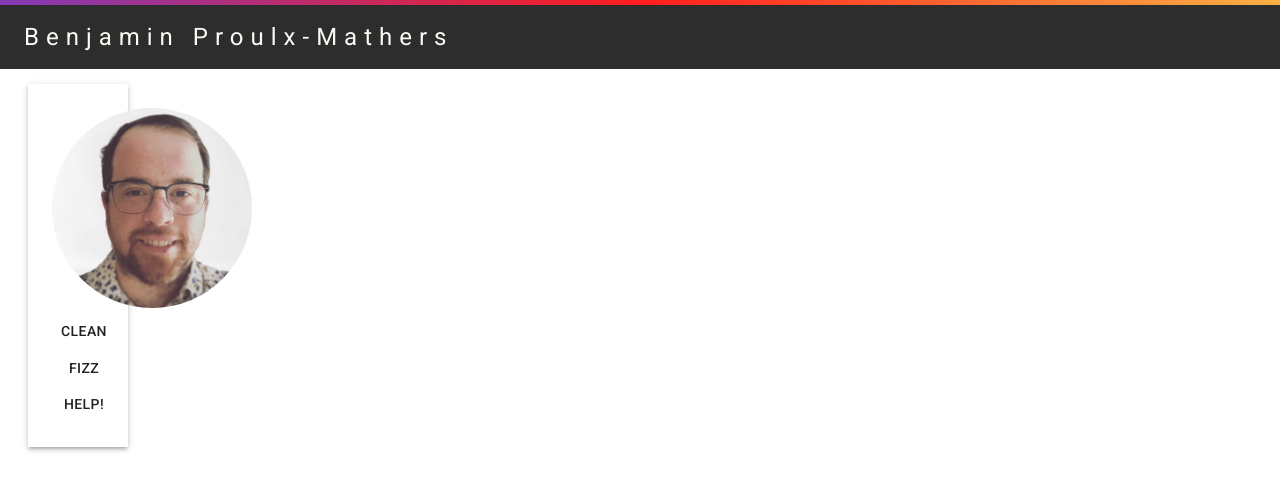
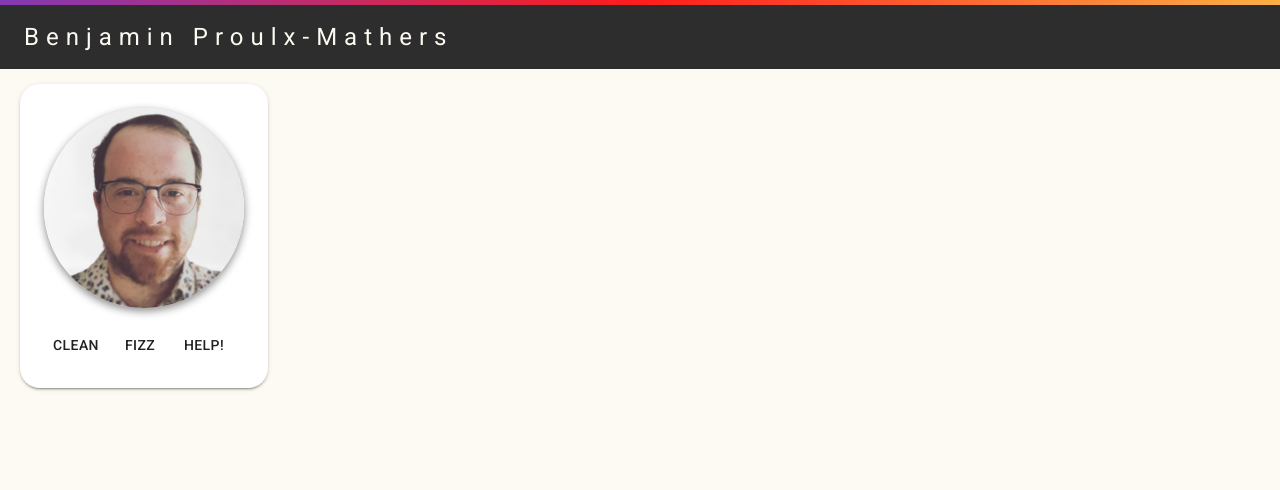
Before and after one commit to bPMathers/bpm-staticPortfolio, a React (Create React App) app: page / in a window 1280 px wide. Shown: the top 490 px of the page. Built offline with nearby package versions, Linux system fonts and the light colour scheme.

Commit message:
-fooling around with layout

```diff
--- a/public/index.html
+++ b/public/index.html
@@ -12,6 +12,7 @@
       manifest.json provides metadata used when your web app is installed on a
       user's mobile device or desktop. See https://developers.google.com/web/fundamentals/web-app-manifest/
     -->
+  <link rel="stylesheet" href="./" />
   <link rel="stylesheet" href="https://fonts.googleapis.com/css?family=Roboto:300,400,500,700&display=swap" />
 
   <!--
--- a/src/components/App.js
+++ b/src/components/App.js
@@ -8,7 +8,7 @@ import Face from '../components/ui/Face'
 function App() {
   return (
     <ThemeProvider theme={theme}>
-      <div style={{ margin: 20 }}>
+      <div style={{ padding: 20, backgroundColor: theme.palette.common.bpmWhite, minHeight: 1000 }}>
         <Header />
         <Face />
       </div>
--- a/src/components/ui/Face.js
+++ b/src/components/ui/Face.js
@@ -1,21 +1,22 @@
 import React, { useState } from 'react';
 import { makeStyles } from '@material-ui/core/styles';
-import { Button } from '@material-ui/core';
+import { Button, Grid, } from '@material-ui/core';
 import Box from '@material-ui/core/Box';
 
+// import theme from './Theme'
 import CleanFace from '../../assets/Clean.jpg'
 import FunnyFace from '../../assets/Funny.jpg'
 import SurprisedFace from '../../assets/Surprised.jpg'
 
 const useStyles = makeStyles(theme => ({
-  faceContainer: {
-    // flexDirection: "column"
-    width: 100,
+  imgContainer: {
   },
   faceImg: {
     borderRadius: '50%',
     width: 200,
-    marginBottom: 5
+    marginBottom: 15,
+    // border: `10px solid ${theme.palette.common.bpmWhite}`,
+    boxShadow: '0px 3px 8px 0 #888888'
 
   }
 
@@ -28,16 +29,18 @@ const Face = () => {
 
   return (
     <>
-      <div className={classes.faceContainer}>
-        <Box display="flex" flexDirection="column" boxShadow={3} padding={3}>
-          <img className={classes.faceImg} alt="Benjamin 1" src={faceImg} />
-          <Box>
+      <Box boxShadow={2} padding={3} margin={0} width={200} borderRadius={20} css={{ backgroundColor: 'white' }}>
+        <Grid container direction="column" >
+          <Grid item className={classes.imgContainer} justify="center" alignItems="center" alignContent="center">
+            <img className={classes.faceImg} alt="Benjamin 1" src={faceImg} />
+          </Grid>
+          <Grid container item>
             <Button onClick={() => setFaceImg(CleanFace)}>Clean</Button>
             <Button onClick={() => setFaceImg(FunnyFace)}>Fizz</Button>
             <Button onClick={() => setFaceImg(SurprisedFace)}>Help!</Button>
-          </Box>
-        </Box>
-      </div>
+          </Grid>
+        </Grid>
+      </Box>
     </>
   );
 }
--- a/src/index.css
+++ b/src/index.css
@@ -1,13 +1,13 @@
-/* body {
+body {
   margin: 0;
-  font-family: -apple-system, BlinkMacSystemFont, 'Segoe UI', 'Roboto', 'Oxygen',
+  /* font-family: -apple-system, BlinkMacSystemFont, 'Segoe UI', 'Roboto', 'Oxygen',
     'Ubuntu', 'Cantarell', 'Fira Sans', 'Droid Sans', 'Helvetica Neue',
     sans-serif;
   -webkit-font-smoothing: antialiased;
-  -moz-osx-font-smoothing: grayscale;
+  -moz-osx-font-smoothing: grayscale; */
 }
 
 code {
-  font-family: source-code-pro, Menlo, Monaco, Consolas, 'Courier New',
-    monospace;
-} */
+  /* font-family: source-code-pro, Menlo, Monaco, Consolas, 'Courier New',
+    monospace; */
+}
--- a/src/index.js
+++ b/src/index.js
@@ -1,5 +1,6 @@
 import React from 'react';
 import ReactDOM from 'react-dom';
+import './index.css';
 import App from './components/App';
 // import * as serviceWorker from './serviceWorker';
 
```
